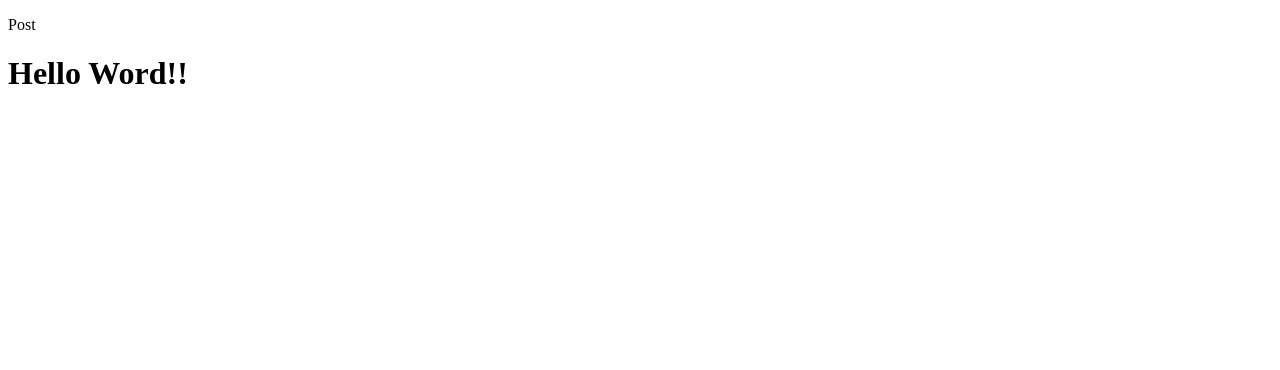
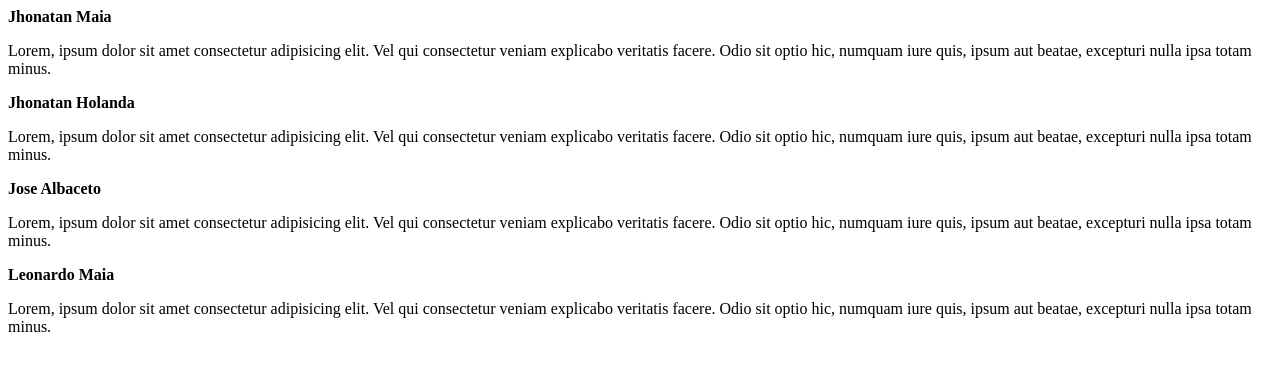
Before and after one commit to Jhonatan-Holanda/01-fundamentos-reactjs, a React (Vite) app: page / in a window 1280 px wide. Shown: the top 370 px of the page. Built offline with nearby package versions, Linux system fonts and the light colour scheme.

Commit message:
introdução a propriedades

```diff
--- a/src/App.jsx
+++ b/src/App.jsx
@@ -3,8 +3,25 @@ import { Post } from './Post';
 export function App() {
   return (
     <>
-    <Post />
-    <h1>Hello Word!!</h1>
+      <Post
+        author="Jhonatan Maia"
+        content="Lorem, ipsum dolor sit amet consectetur adipisicing elit. Vel qui consectetur veniam explicabo veritatis facere. Odio sit optio hic, numquam iure quis, ipsum aut beatae, excepturi nulla ipsa totam minus."
+      />
+
+      <Post
+        author="Jhonatan Holanda"
+        content="Lorem, ipsum dolor sit amet consectetur adipisicing elit. Vel qui consectetur veniam explicabo veritatis facere. Odio sit optio hic, numquam iure quis, ipsum aut beatae, excepturi nulla ipsa totam minus."
+      />
+
+      <Post
+        author="Jose Albaceto"
+        content="Lorem, ipsum dolor sit amet consectetur adipisicing elit. Vel qui consectetur veniam explicabo veritatis facere. Odio sit optio hic, numquam iure quis, ipsum aut beatae, excepturi nulla ipsa totam minus."
+      />
+
+      <Post
+        author="Leonardo Maia"
+        content="Lorem, ipsum dolor sit amet consectetur adipisicing elit. Vel qui consectetur veniam explicabo veritatis facere. Odio sit optio hic, numquam iure quis, ipsum aut beatae, excepturi nulla ipsa totam minus."
+      />
     </>
   )
 }
--- a/src/Post.jsx
+++ b/src/Post.jsx
@@ -1,5 +1,9 @@
-export function Post(){
+export function Post(props){
+  const {author, content} = props;
   return (
-    <p>Post</p>
+    <>
+     <strong>{author}</strong>
+     <p>{content}</p>
+    </>
   )
 }
```
